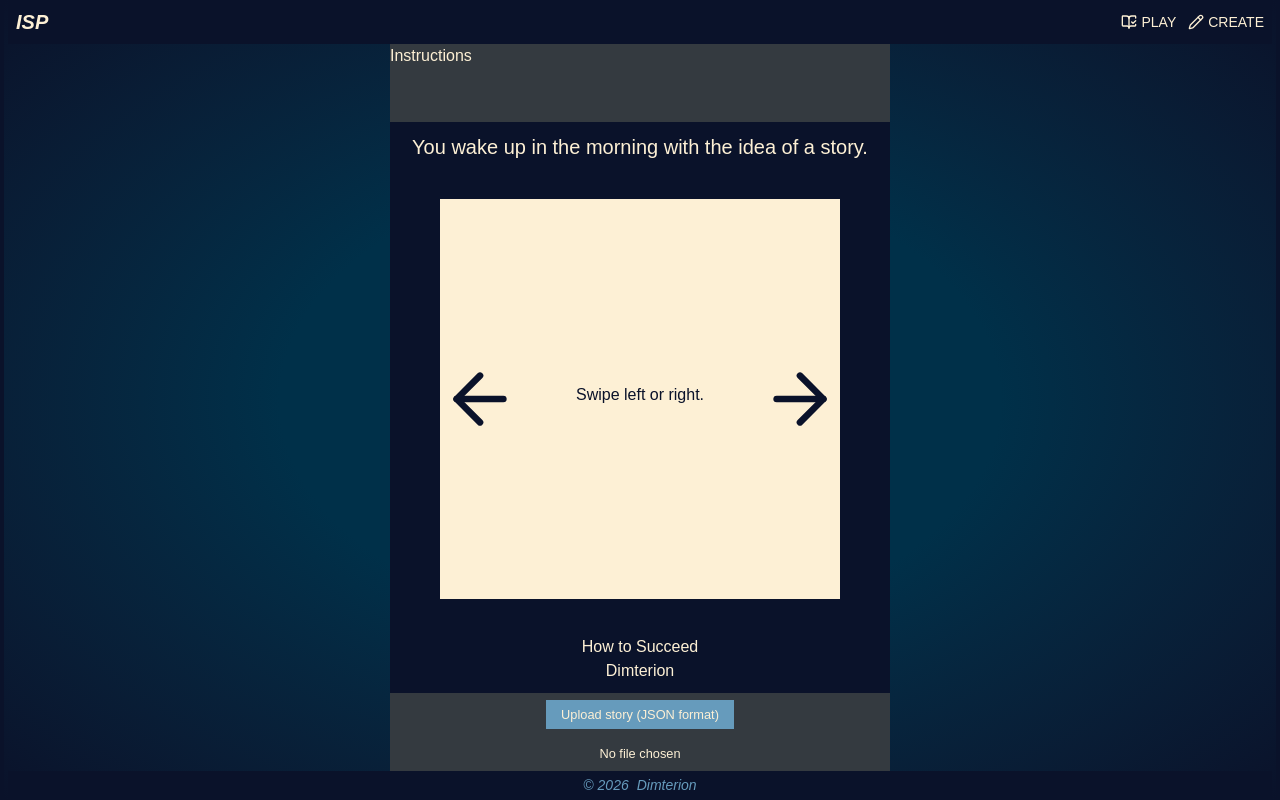
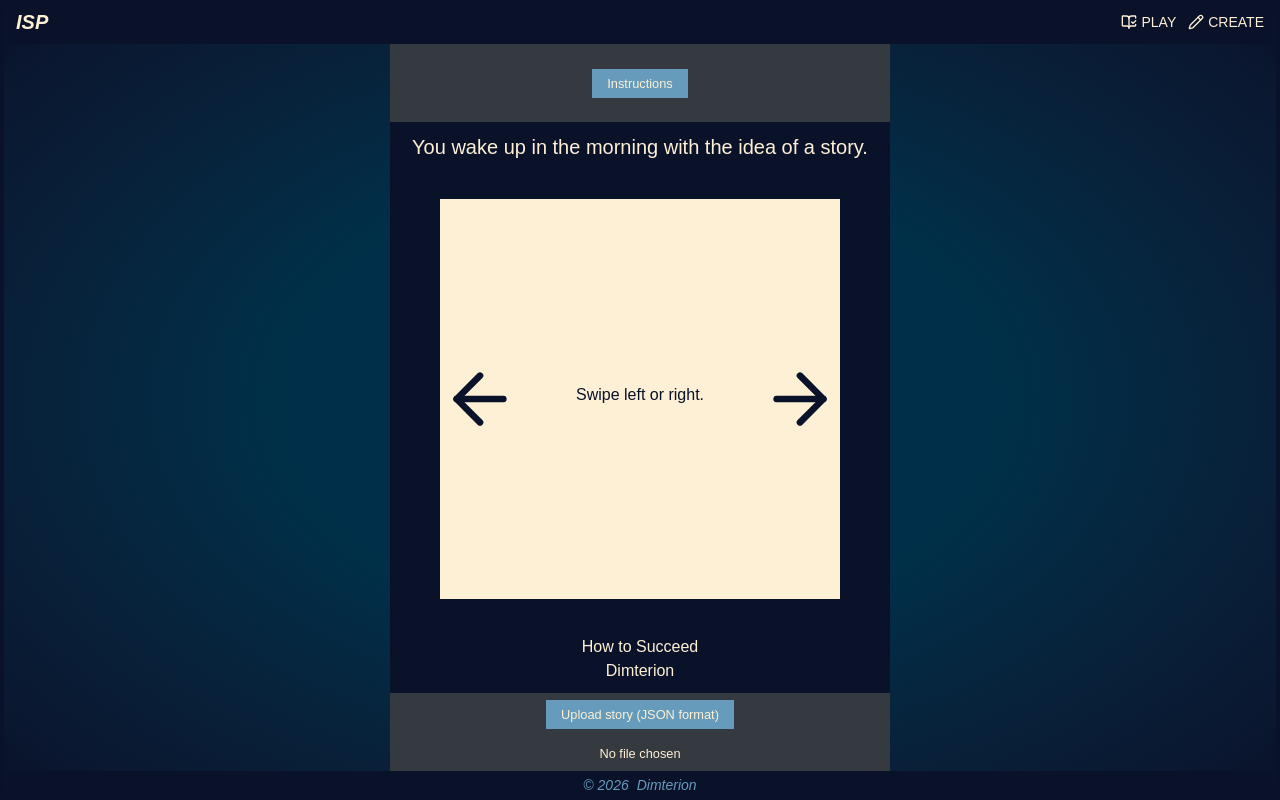
Before and after one commit to Dimterion/stories-platform, a React (Vite) app: page /adventure-game-player in a window 1280 px wide. Built offline with nearby package versions, Linux system fonts and the light colour scheme; no server answers; a web font is replaced by a local one.

Commit message:
adjust instructions btn style for AdventureGamePlayerPage

```diff
--- a/src/pages/adventureGamePlayer/adventureGamePlayer.css
+++ b/src/pages/adventureGamePlayer/adventureGamePlayer.css
@@ -33,6 +33,30 @@
   background-color: var(--color-darkGray);
   height: 100px;
   width: 100%;
+}
+
+.agp-verticalCardHeader {
+  align-items: center;
+  display: flex;
+  flex-direction: column;
+  justify-content: center;
+}
+
+.agp-instructionsBtn {
+  align-items: center;
+  background: var(--color-lightBlue);
+  color: var(--color-softWhite);
+  cursor: pointer;
+  display: inline-flex;
+  font-size: 0.8rem;
+  gap: 0.5rem;
+  max-width: 200px;
+  padding: 5px 15px;
+  text-align: center;
+}
+
+.agp-instructionsBtn:hover {
+  background: var(--color-darkBlue);
 }
 
 .agp-verticalCardBody {
--- a/src/pages/adventureGamePlayer/adventureGamePlayer.jsx
+++ b/src/pages/adventureGamePlayer/adventureGamePlayer.jsx
@@ -220,7 +220,13 @@ export default function AdventureGamePlayerPage() {
     <div className="agp-background">
       <section className="agp-verticalCard">
         <div className="agp-verticalCardHeader">
-          <button onClick={() => setShowModal(true)}>Instructions</button>
+          <button
+            type="button"
+            className="agp-instructionsBtn"
+            onClick={() => setShowModal(true)}
+          >
+            Instructions
+          </button>
         </div>
 
         <div className="agp-verticalCardBody">
```
